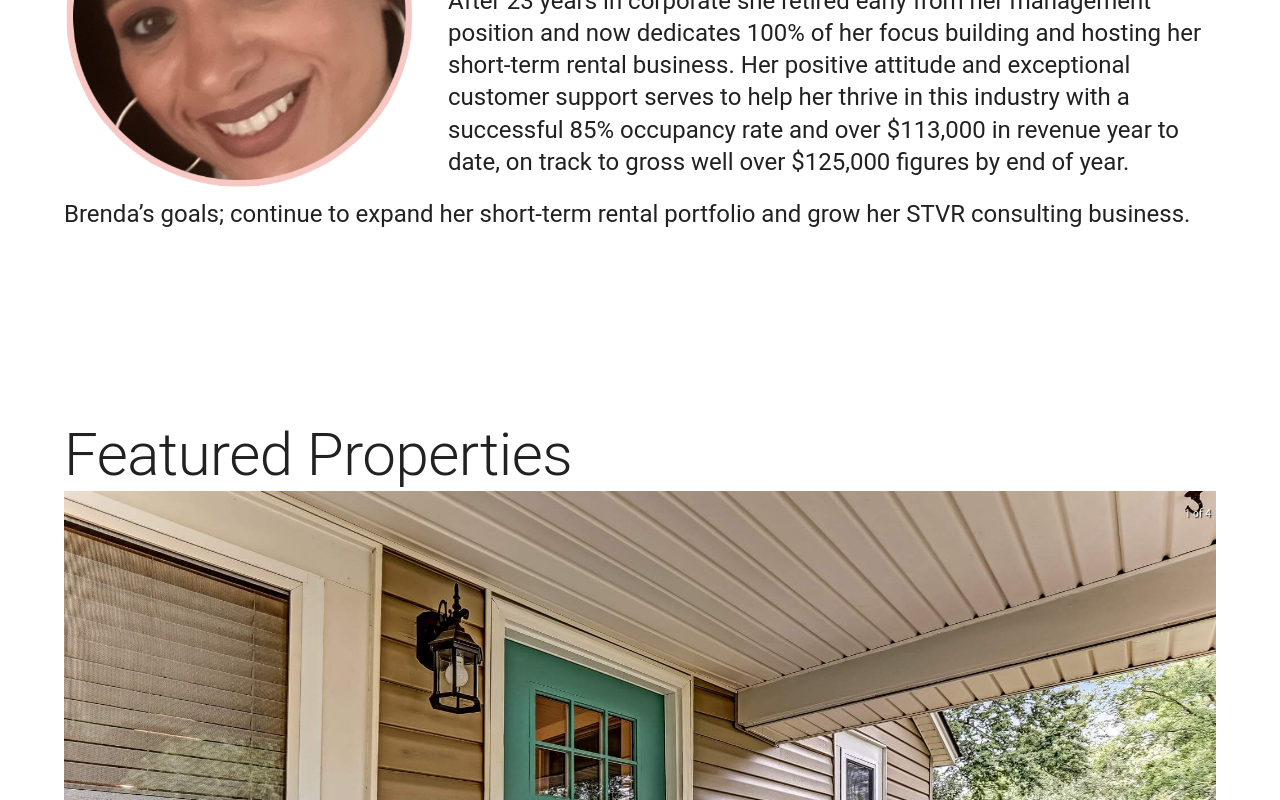
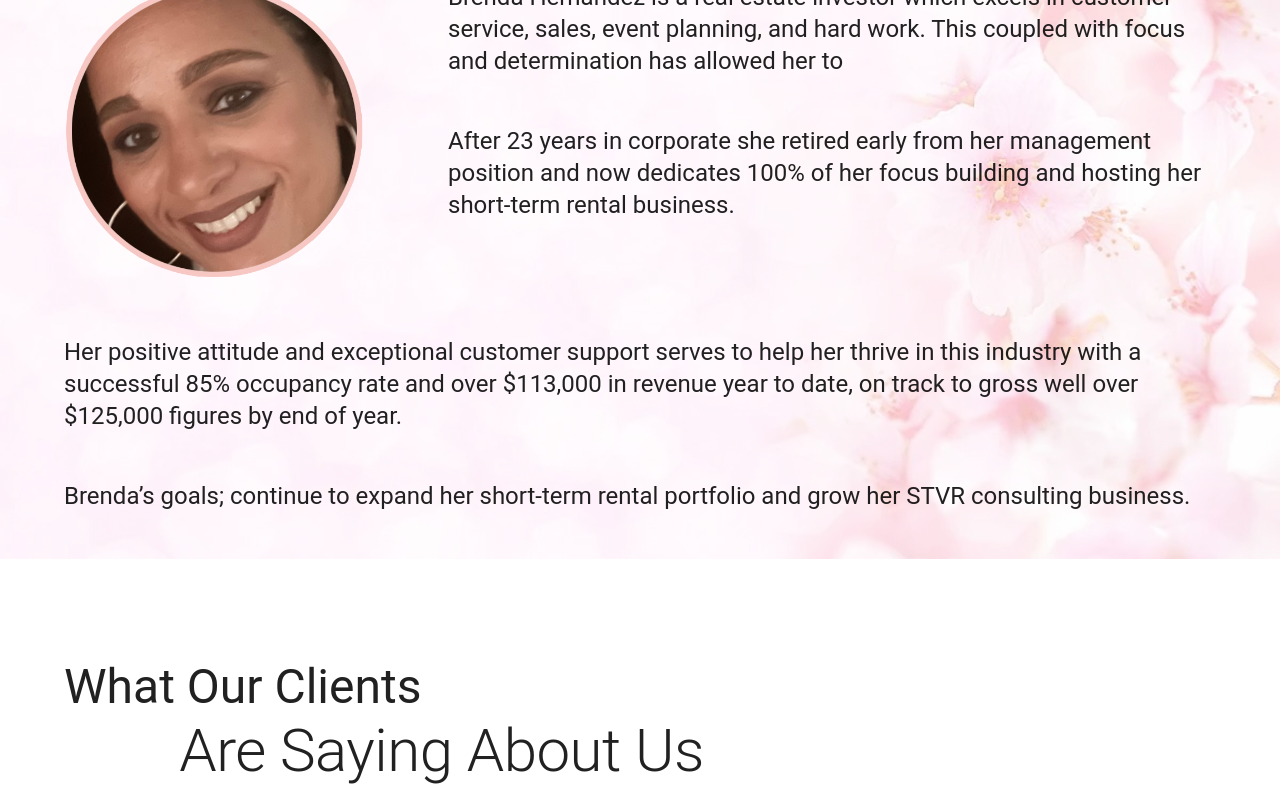
Before and after one commit to manuelMarkDenver/j2911-realty, a Next.js app in the folder frontend/: page / in a window 1280 px wide. Shown: the part 1740-2540 px from the top of the page. Built offline with nearby package versions, Linux system fonts and the light colour scheme.

Commit message:
about, featured, contact done

```diff
--- a/frontend/components/home/about/index.jsx
+++ b/frontend/components/home/about/index.jsx
@@ -6,14 +6,30 @@ import circleImg from "../../../public/assets/brenda-circle.png";
 
 const About = () => {
   return (
-    <Box style={{ backgroundImage: `url(${bg})`, height: "100vh", width: "100vw" }}>
-      <Container sx={{ height: "100vh", padding: "100px 30px" }}>
+    <Box
+      sx={{
+        background: `url(${bg.src})`,
+        height: { md: "100vh"},
+        width: "100%",
+        backgroundSize: "cover",
+        backgroundRepeat: "no-repeat",
+        position: "relative",
+      }}
+    >
+      <Container
+        sx={{
+          height: { xs: "100%", md: "100vh" },
+          padding: "100px 0",
+          zIndex: 2000,
+        }}
+      >
+        <Box sx={{ zIndex: 2000, position: "relative" }}>
           <Typography variant="h2" sx={{ marginBottom: "50px" }}>
             My Story
           </Typography>
           <Grid container>
             <Grid item xs={12} md={4}>
-            <Image src={circleImg} height={350} width={350} />
+              <Image src={circleImg} height={300} width={300} />
             </Grid>
             <Grid item xs={12} md={8}>
               <Typography variant="h5">
@@ -21,24 +37,48 @@ const About = () => {
                 customer service, sales, event planning, and hard work. This
                 coupled with focus and determination has allowed her to
               </Typography>
-            <br/><br/>
+              <br />
+              <br />
 
               <Typography variant="h5">
-              After 23 years in corporate she retired early from her management
-              position and now dedicates 100% of her focus building and hosting
-              her short-term rental business. Her positive attitude and
-              exceptional customer support serves to help her thrive in this
-              industry with a successful 85% occupancy rate and over $113,000 in
-              revenue year to date, on track to gross well over $125,000 figures
-              by end of year.
+                After 23 years in corporate she retired early from her
+                management position and now dedicates 100% of her focus building
+                and hosting her short-term rental business.
               </Typography>
+              <br />
+              <br />
             </Grid>
           </Grid>
+          <br />
+          <br />
 
           <Typography variant="h5">
-          Brenda’s goals; continue to expand her short-term rental portfolio and
-          grow her STVR consulting business.
+            Her positive attitude and exceptional customer support serves to
+            help her thrive in this industry with a successful 85% occupancy
+            rate and over $113,000 in revenue year to date, on track to gross
+            well over $125,000 figures by end of year.
           </Typography>
+          <br />
+          <br />
+
+          <Typography variant="h5">
+            Brenda’s goals; continue to expand her short-term rental portfolio
+            and grow her STVR consulting business.
+          </Typography>
+        </Box>
+
+        <Box
+          sx={{
+            backgroundColor: "white",
+            opacity: "60%",
+            position: "absolute",
+            top: 0,
+            left: 0,
+            height: "100%",
+            width: "100%",
+            zIndex: 0,
+          }}
+        />
       </Container>
     </Box>
   );
--- a/frontend/components/home/contact/index.jsx
+++ b/frontend/components/home/contact/index.jsx
@@ -1,32 +1,57 @@
-import { Container, Typography } from "@mui/material";
+import { Box, Container, Typography, Stack } from "@mui/material";
+import contactBg from "../../../public/assets/images/flower-pink-bg.png";
 
 const Contact = () => {
   return (
-    <Container sx={{ height: "auto", padding: "100px 30px"}}>
-      <Typography variant="h2">My Story</Typography>
-      <br/><br/>
-      <Typography variant="h4">
-        Brenda Hernandez is a real estate investor which excels in customer
-        service, sales, event planning, and hard work. This coupled with focus
-        and determination has allowed her to
-      </Typography>
-
-      <br/><br/>
-      <Typography variant="h4">
-        After 23 years in corporate she retired early from her management
-        position and now dedicates 100% of her focus building and hosting her
-        short-term rental business. Her positive attitude and exceptional
-        customer support serves to help her thrive in this industry with a
-        successful 85% occupancy rate and over $113,000 in revenue year to date,
-        on track to gross well over $125,000 figures by end of year.
-      </Typography>
-
-      <br/><br/>
-      <Typography variant="h4">
-        Brenda’s goals; continue to expand her short-term rental portfolio and
-        grow her STVR consulting business.
-      </Typography>
-    </Container>
+    <Box
+      sx={{
+        backgroundImage: `url(${contactBg.src})`,
+        backgroundRepeat: "no-repeat",
+        backgroundSize: "cover",
+        height: { md: "100vh" },
+      }}
+    >
+      <Container
+        sx={{
+          display: "flex",
+          justifyContent: "center",
+          flexDirection: "column",
+          alignItems: "center",
+          height: "auto",
+          padding: "100px",
+        }}
+      >
+        <Typography variant="h2" mb={5}>Connect With Us</Typography>
+        <Box
+          sx={{
+            borderRadius: "50%",
+            border: "10px pink solid",
+            width: "400px",
+            height: "400px",
+            overflow: "hidden",
+            backgroundColor: "#fff",
+            justifyContent: "center",
+            alignitems: "center",
+            display: "flex",
+          }}
+        >
+          <Stack
+            direction="column"
+            sx={{
+              justifyContent: "center",
+              alignitems: "center",
+              display: "flex",
+              height: "100%",
+              textAlign: "center",
+            }}
+          >
+            <Typography variant="h5">36 Jennnings Way. Westport,MA 02790</Typography>
+            <Typography variant="h5">blhernandez0923@gmail.com</Typography>
+            <Typography variant="h5">774.888.8571</Typography>
+          </Stack>
+        </Box>
+      </Container>
+    </Box>
   );
 };
 
--- a/frontend/components/home/featured-properties/index.jsx
+++ b/frontend/components/home/featured-properties/index.jsx
@@ -37,7 +37,7 @@ const FeaturedProperties = () => {
       sx={{
         backgroundImage: `url(${bg})`,
         backgroundSize: "cover",
-        padding: "30px 0",
+        padding: "100px 0",
       }}
     >
       <Typography variant="h2" textAlign="center">Featured Properties</Typography>
--- a/frontend/components/home/testimonials/index.jsx
+++ b/frontend/components/home/testimonials/index.jsx
@@ -2,35 +2,123 @@ import { Carousel } from "react-responsive-carousel";
 
 import "react-responsive-carousel/lib/styles/carousel.min.css";
 
-import { Box, Container, Typography } from "@mui/material";
+import { Box, Container, Typography, Stack, Avatar } from "@mui/material";
 
 import bg from "../../../public/assets/images/featured-properties/featured-properties-bg.png";
 
 const Testimonials = () => {
   return (
-    <Container sx={{ backgroundImage: `url(${bg})`, backgroundSize: "cover" }}>
-      <Box>
-        <Typography variant="h2">Featured Properties</Typography>
-        <Carousel showArrows={true} infiniteLoop={true}>
-          <div>
-            <img src="assets/images/featured-properties/carousel-2.jpg" />
-            <p className="legend">Legend 1</p>
-          </div>
-          <div>
-            <img src="assets/images/featured-properties/carousel-3.jpg" />
-            <p className="legend">Legend 2</p>
-          </div>
-          <div>
-            <img src="assets/images/featured-properties/carousel-4.jpg" />
-            <p className="legend">Legend 3</p>
-          </div>
-          <div>
-            <img src="assets/images/featured-properties/carousel-5.jpg" />
-            <p className="legend">Legend 3</p>
-          </div>
-        </Carousel>
-      </Box>
-    </Container>
+    <Box
+      sx={{
+        backgroundImage: `url(${bg})`,
+        backgroundSize: "cover",
+        padding: "30px 0",
+        height: { md: "100vh" },
+        padding: "100px 0",
+      }}
+    >
+      <Container>
+        <Typography variant="h3">What Our Clients</Typography>
+        <Typography variant="h2" sx={{ marginLeft: "10%" }}>
+          Are Saying About Us
+        </Typography>
+        <Box
+          sx={{
+            display: "flex",
+            justifyContent: "center",
+            alignItems: "center",
+            padding: "100px 0",
+          }}
+        >
+          <Container>
+            <Carousel showArrows={true} infiniteLoop={true}>
+              <Stack direction="row" spacing={10} mb={10}>
+                <Box sx={{ display: "flex", flexDirection: "column" }}>
+                  <Avatar
+                    alt="Carousel Image 3"
+                    src="https://cdn.cloudflare.steamstatic.com/steamcommunity/public/images/avatars/cd/cd58aed36d5017e66feb73b3e74af4a98f38870a_full.jpg"
+                    sx={{ width: 300, height: 300, marginBottom: "15px" }}
+                  />
+                  <Typography sx={{ textAlign: "center" }}>
+                    Lorem ipsum dolor sit amet, consectetur adipiscing elit.
+                    Aliquam nec ultricies neque. Aenean vitae consectetur
+                    tortor.
+                  </Typography>
+                </Box>
+
+                <Box sx={{ display: "flex", flexDirection: "column" }}>
+                  <Avatar
+                    alt="Carousel Image 3"
+                    src="https://cdn.cloudflare.steamstatic.com/steamcommunity/public/images/avatars/d4/d48bfef7a0cc3525c8f7dee1ca1fba33683bd3d6_full.jpg"
+                    sx={{ width: 300, height: 300, marginBottom: "15px" }}
+                  />
+                  <Typography sx={{ textAlign: "center" }}>
+                    Lorem ipsum dolor sit amet, consectetur adipiscing elit.
+                    Aliquam nec ultricies neque. Aenean vitae consectetur
+                    tortor.
+                  </Typography>
+                </Box>
+
+                <Box sx={{ display: "flex", flexDirection: "column" }}>
+                  <Avatar
+                    alt="Carousel Image 3"
+                    src="https://cdn.cloudflare.steamstatic.com/steamcommunity/public/images/avatars/87/876cccef959871ed4b8c449c11be8ce4d6188fa6_full.jpg"
+                    sx={{ width: 300, height: 300, marginBottom: "15px" }}
+                  />
+                  <Typography sx={{ textAlign: "center" }}>
+                    Lorem ipsum dolor sit amet, consectetur adipiscing elit.
+                    Aliquam nec ultricies neque. Aenean vitae consectetur
+                    tortor.
+                  </Typography>
+                </Box>
+              </Stack>
+
+              <Stack direction="row" spacing={10} mb={10}>
+                <Box sx={{ display: "flex", flexDirection: "column" }}>
+                  <Avatar
+                    alt="Carousel Image 3"
+                    src="https://cdn.cloudflare.steamstatic.com/steamcommunity/public/images/avatars/cd/cd58aed36d5017e66feb73b3e74af4a98f38870a_full.jpg"
+                    sx={{ width: 300, height: 300, marginBottom: "15px" }}
+                  />
+                  <Typography sx={{ textAlign: "center" }}>
+                    Lorem ipsum dolor sit amet, consectetur adipiscing elit.
+                    Aliquam nec ultricies neque. Aenean vitae consectetur
+                    tortor.
+                  </Typography>
+                </Box>
+
+                <Box sx={{ display: "flex", flexDirection: "column" }}>
+                  <Avatar
+                    alt="Carousel Image 3"
+                    src="https://cdn.cloudflare.steamstatic.com/steamcommunity/public/images/avatars/d4/d48bfef7a0cc3525c8f7dee1ca1fba33683bd3d6_full.jpg"
+                    sx={{ width: 300, height: 300, marginBottom: "15px" }}
+                  />
+                  <Typography sx={{ textAlign: "center" }}>
+                    Lorem ipsum dolor sit amet, consectetur adipiscing elit.
+                    Aliquam nec ultricies neque. Aenean vitae consectetur
+                    tortor.
+                  </Typography>
+                </Box>
+
+                <Box sx={{ display: "flex", flexDirection: "column" }}>
+                  <Avatar
+                    alt="Carousel Image 3"
+                    src="https://cdn.cloudflare.steamstatic.com/steamcommunity/public/images/avatars/87/876cccef959871ed4b8c449c11be8ce4d6188fa6_full.jpg"
+                    sx={{ width: 300, height: 300, marginBottom: "15px" }}
+                  />
+                  <Typography sx={{ textAlign: "center" }}>
+                    Lorem ipsum dolor sit amet, consectetur adipiscing elit.
+                    Aliquam nec ultricies neque. Aenean vitae consectetur
+                    tortor.
+                  </Typography>
+                </Box>
+              </Stack>
+
+            </Carousel>
+          </Container>
+        </Box>
+      </Container>
+    </Box>
   );
 };
 
```
Also changed, not shown: frontend/public/assets/images/flower-pink-bg.png (added). Lines whose indentation alone changed are shown as unchanged.
